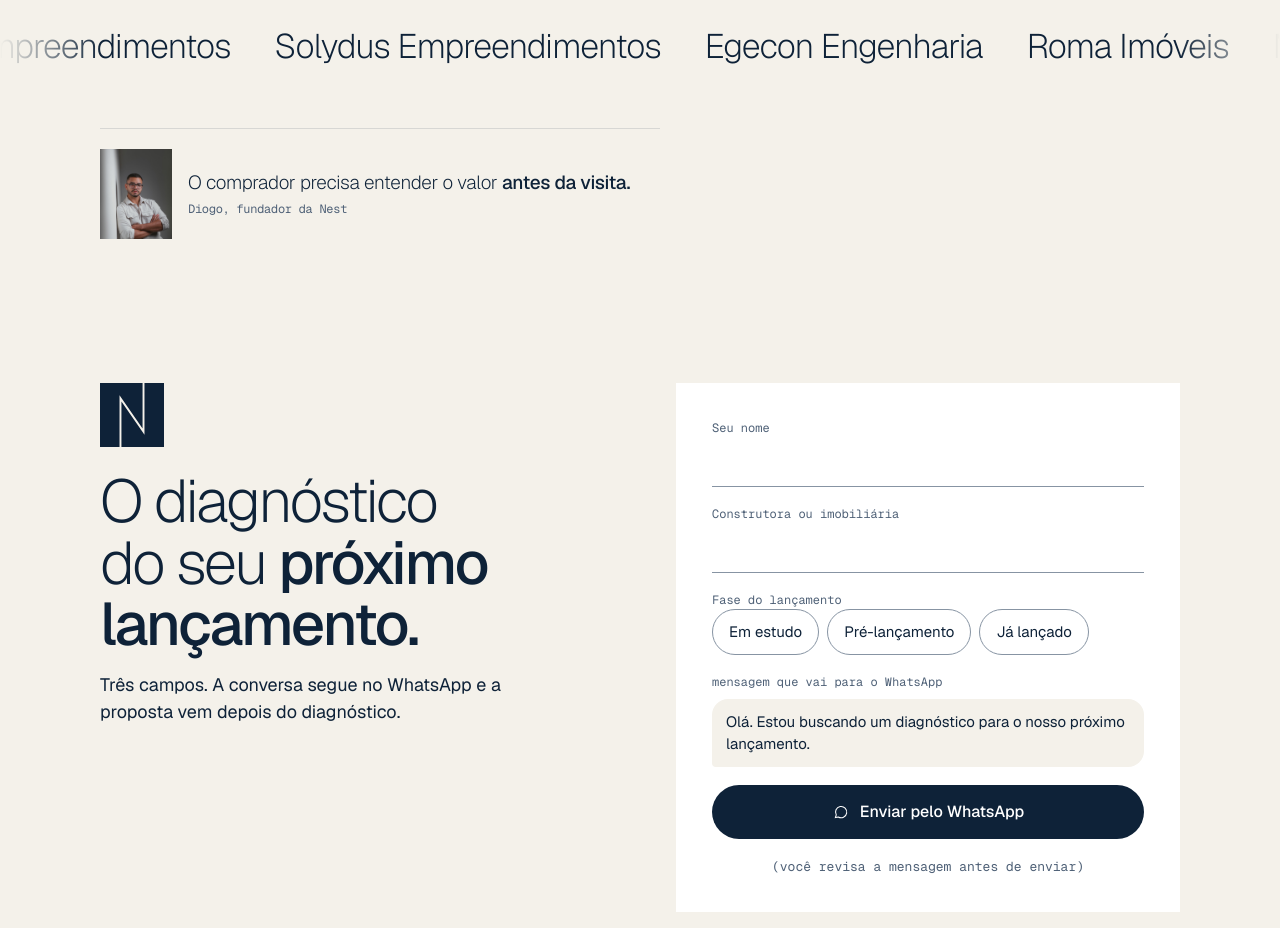
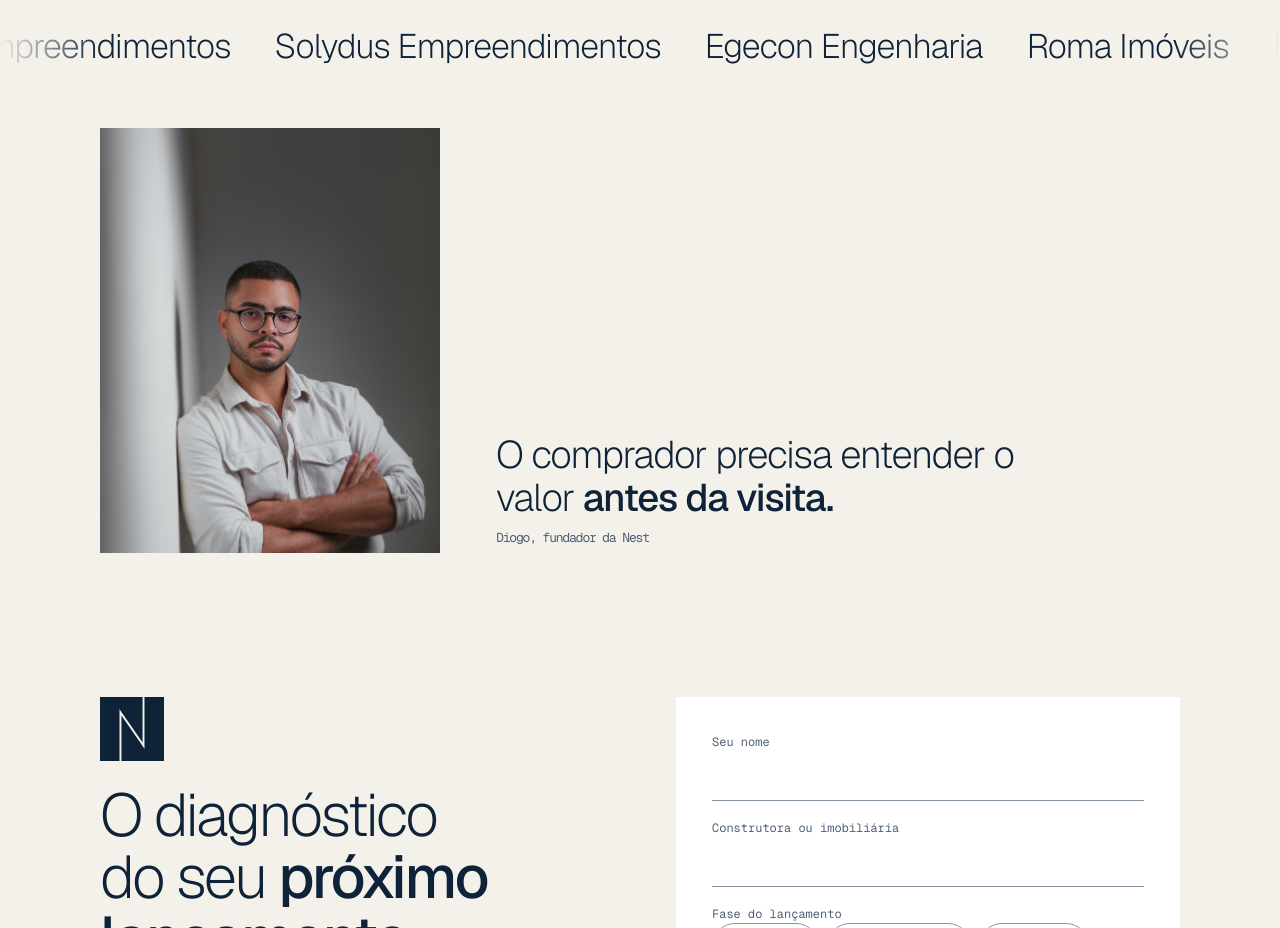
Before and after one commit to diogonest/nest-site-v5, a plain HTML site: page index.html in a window 1280 px wide. Shown: the part 6751-7679 px from the top of the page. Drawn offline with nearby package versions, Linux system fonts and the light colour scheme.

Commit message:
feat: foto do fundador maior na seção Clientes
No celular a foto ocupa a largura do conteúdo (até 360 px, 4:5) com a
frase logo abaixo; no desktop fica em duas colunas (foto de 340 px e
frase maior alinhada à base da foto).

Co-Authored-By: Claude Opus 5.5 <noreply@anthropic.com>
Claude-Session: https://claude.ai/code/session_01X7536XpeXLHBdGwMcktC7f

```diff
--- a/index.html
+++ b/index.html
@@ -227,11 +227,16 @@ b,strong{font-weight:500}
 .falta{font-family:var(--mono);font-size:13px;color:var(--falta)}
 .fundador{margin-top:8px;padding-top:20px;border-top:1px solid var(--fio);display:grid;grid-template-columns:72px minmax(0,1fr);gap:16px;align-items:center}
 #clientes{padding-bottom:clamp(28px,5vh,56px)}
-.fundador.so{margin-top:clamp(40px,7vh,72px);max-width:560px}
 .fundador .slot{width:72px;height:90px;background:var(--areia)}
 .fundador .slot .vazio{font-size:12px;color:var(--marinho);padding:4px}
 .fundador blockquote{margin:0;font-size:19px;line-height:1.3;font-weight:250;letter-spacing:-0.015em}
 .fundador cite{display:block;margin-top:6px;font-style:normal;font-family:var(--mono);font-size:12px;color:var(--texto2)}
+.fundador.so{margin-top:clamp(40px,7vh,72px);padding-top:0;border-top:0;grid-template-columns:minmax(0,1fr);gap:20px;align-items:end;max-width:none}
+.fundador.so .slot{width:100%;max-width:360px;height:auto;aspect-ratio:4/5}
+.fundador.so .slot img{object-position:50% 30%}
+.fundador.so blockquote{font-size:clamp(24px,6.4vw,30px);line-height:1.18;letter-spacing:-0.025em;max-width:22ch}
+.fundador.so cite{margin-top:12px;font-size:13px}
+@media (min-width:860px){.fundador.so{grid-template-columns:minmax(0,340px) minmax(0,1fr);gap:56px}.fundador.so .slot{max-width:none}.fundador.so blockquote{font-size:clamp(30px,3vw,40px);line-height:1.12;letter-spacing:-0.03em;padding-bottom:8px}}
 @media (min-width:860px){.case{grid-template-columns:minmax(0,1.2fr) minmax(0,.8fr);gap:56px;align-items:end}}
 
 /* diagnóstico */
```
